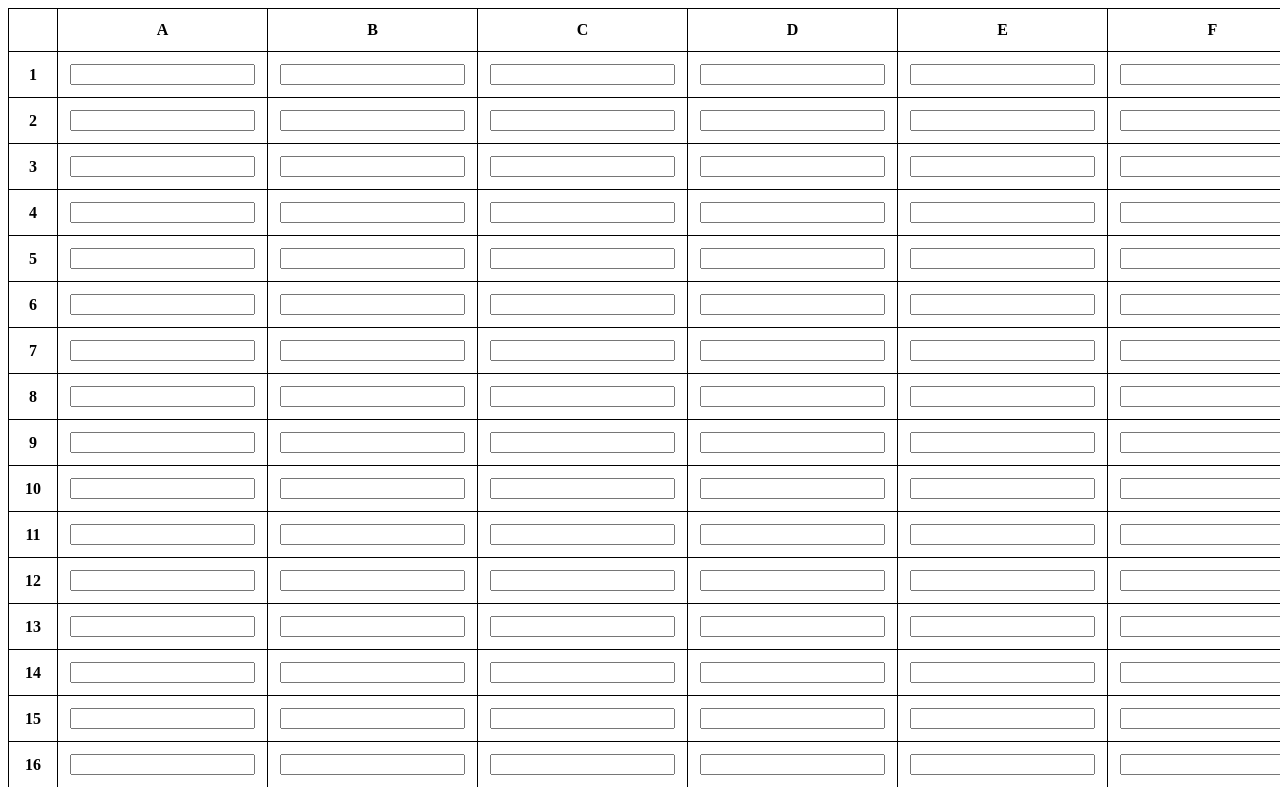
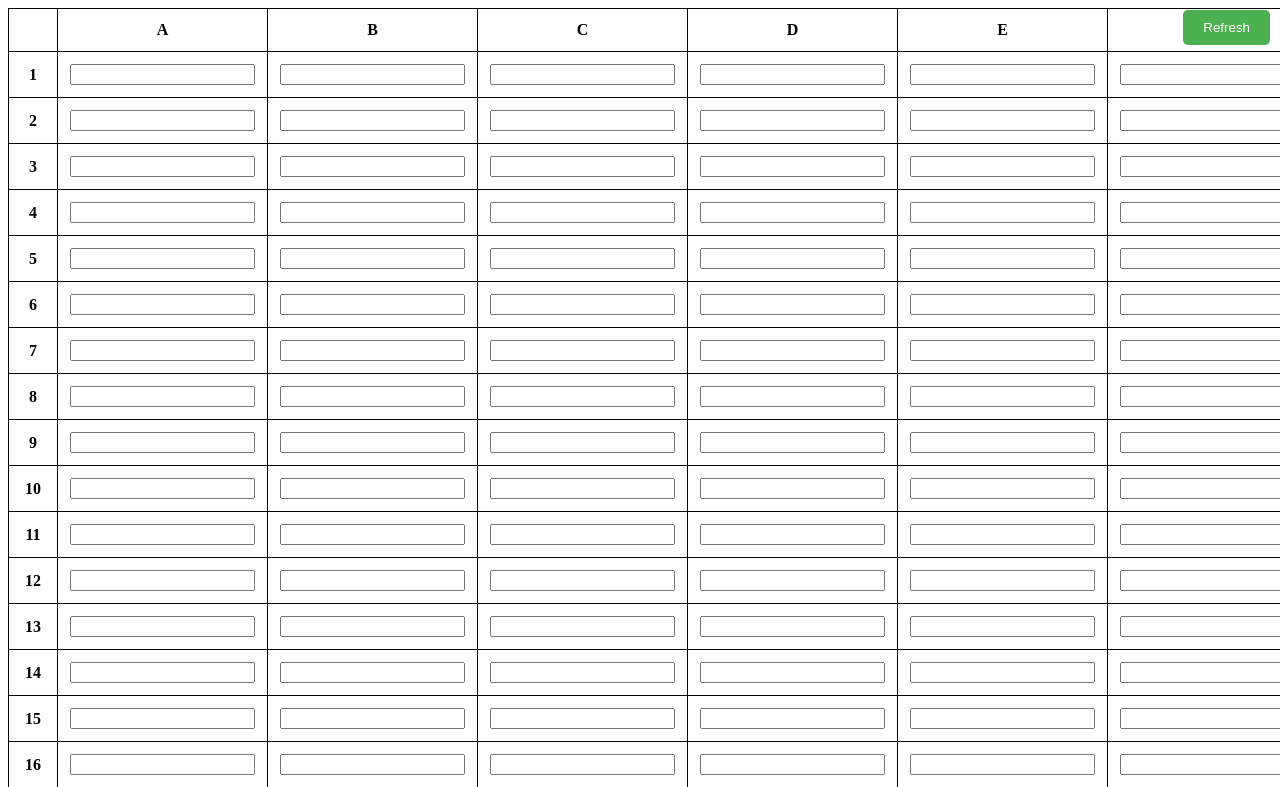
Before and after one commit to kieranbelworthy/spreadsheet-exercise, a plain HTML site: page index.html in a window 1280 px wide. Shown: the top 787 px of the page. Drawn offline with Linux system fonts and the light colour scheme.

Commit message:
added refresh button and support for basic equations

```diff
--- a/cell.js
+++ b/cell.js
@@ -4,5 +4,6 @@ class Cell {
         this.Column = column;
         this.Value = null;
         this.Equation = null;
+        this.input = null; // Add this property
     }
 }
--- a/index.html
+++ b/index.html
@@ -9,6 +9,7 @@
 <body>
     <script src="cell.js"></script>
     <script src="script.js"></script>
+    <button id="refresh-button">Refresh</button>
     <table id="grid"></table>
 </body>
 </html>
--- a/script.js
+++ b/script.js
@@ -1,4 +1,9 @@
 let grid = [];
+
+function setupData() {
+    generateTableRows();
+    createButtonListeners();
+}
 
 function generateColumnLabels() {
     const alphabet = 'ABCDEFGHIJKLMNOPQRSTUVWXYZ';
@@ -46,12 +51,16 @@ function generateTableRows() {
         row.appendChild(rowNumberCell);
 
         // Create cells for each column
+        // TODO: Nested loop could this be improved?
         for (let j = 0; j < 100; j++) {
             let cell = document.createElement('td');
             let input = document.createElement('input');
             input.type = 'text';
             let cellObject = new Cell(i, j + 1);
             grid[i][j + 1] = cellObject;
+
+            // Store the input element in the Cell object
+            cellObject.input = input;
 
             // Add event listeners for each cell
             // Only calculate equations when cell left, or cell left focus
@@ -87,6 +96,7 @@ function generateTableRows() {
             cell.appendChild(input);
             row.appendChild(cell);
         }
+
         table.appendChild(row);
     }
 }
@@ -114,4 +124,25 @@ function columnLabelToNumber(label) {
     return label.charCodeAt(0) - 64;
 }
 
-document.addEventListener('DOMContentLoaded', generateTableRows);
+function createButtonListeners() {
+    const refreshButton = document.getElementById('refresh-button');
+
+    refreshButton.addEventListener('click', function() {
+        refreshCells();
+    });
+}
+
+function refreshCells() {
+    for (let i = 1; i <= 100; i++) {
+        for (let j = 0; j < 100; j++) {
+            let cellObject = grid[i][j + 1];
+
+            if (cellObject.Equation) {
+                cellObject.Value = evaluateEquation(cellObject.Equation, grid);
+                cellObject.input.value = cellObject.Value;
+            }
+        }
+    }
+}
+
+document.addEventListener('DOMContentLoaded', setupData);
--- a/style.css
+++ b/style.css
@@ -7,3 +7,19 @@ th, td {
     padding: 12px;
     text-align: center;
 }
+
+#refresh-button {
+    position: fixed;
+    top: 10px;
+    right: 10px;
+    background-color: #4CAF50;
+    color: #fff;
+    padding: 10px 20px;
+    border: none;
+    border-radius: 5px;
+    cursor: pointer;
+}
+
+#refresh-button:hover {
+    background-color: #3e8e41;
+}
```
